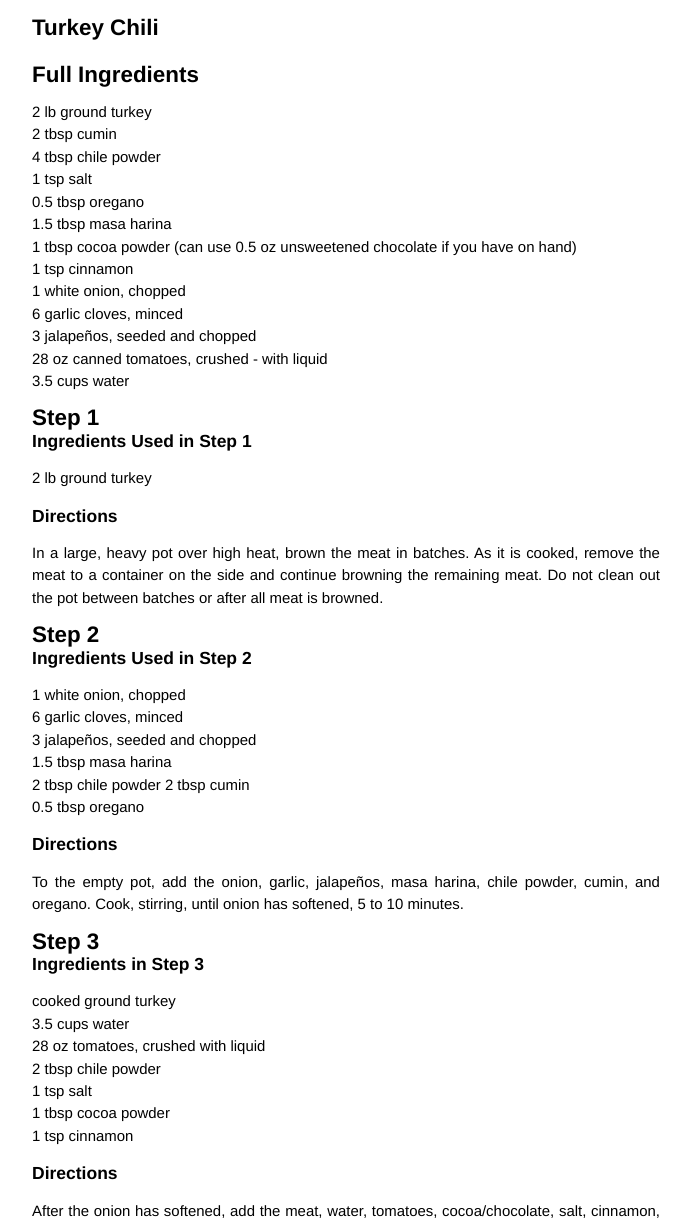
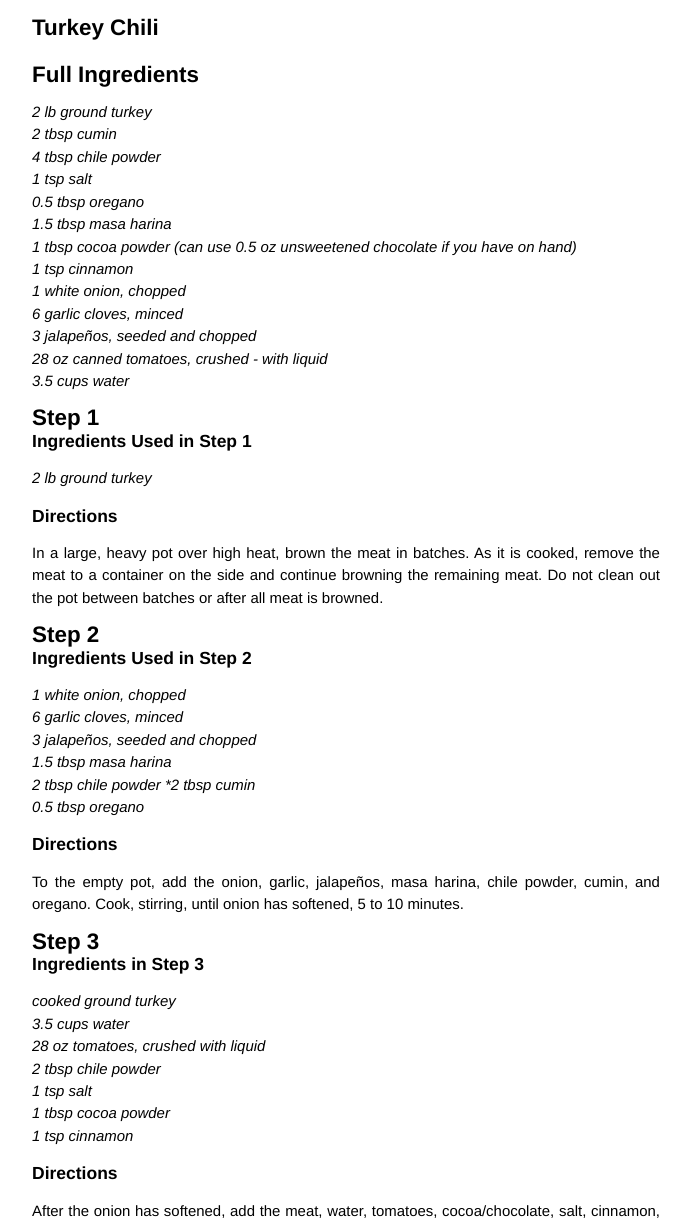
Before and after one commit to nemec/nemec.github.io, a Jekyll site: the page built from _posts/2020-02-24-turkey-chili-recipe.md, in a window 1280 px wide. Shown: the part 814-2039 px from the top of the page, without its empty margins (294-985 px from the left). Built offline with Jekyll 4.4.1, drawn with Linux system fonts in a browser that asks for light colours; comment, search, counter and statistics services are not loaded.

Commit message:
ingredients

```diff
--- a/_posts/2020-02-24-turkey-chili-recipe.md
+++ b/_posts/2020-02-24-turkey-chili-recipe.md
@@ -19,25 +19,25 @@ Below is my modified recipe:
 
 ## Full Ingredients
 
-2 lb ground turkey
-2 tbsp cumin
-4 tbsp chile powder
-1 tsp salt
-0.5 tbsp oregano
-1.5 tbsp masa harina
-1 tbsp cocoa powder (can use 0.5 oz unsweetened chocolate if you have on hand)
-1 tsp cinnamon
-1 white onion, chopped
-6 garlic cloves, minced
-3 jalapeños, seeded and chopped
-28 oz canned tomatoes, crushed - with liquid
-3.5 cups water
+*2 lb ground turkey*
+*2 tbsp cumin*
+*4 tbsp chile powder*
+*1 tsp salt*
+*0.5 tbsp oregano*
+*1.5 tbsp masa harina*
+*1 tbsp cocoa powder (can use 0.5 oz unsweetened chocolate if you have on hand)*
+*1 tsp cinnamon*
+*1 white onion, chopped*
+*6 garlic cloves, minced*
+*3 jalapeños, seeded and chopped*
+*28 oz canned tomatoes, crushed - with liquid*
+*3.5 cups water*
 
 ## Step 1
 
 ### Ingredients Used in Step 1
 
-2 lb ground turkey
+*2 lb ground turkey*
 
 ### Directions
 
@@ -47,13 +47,13 @@ In a large, heavy pot over high heat, brown the meat in batches. As it is cooked
 
 ### Ingredients Used in Step 2
 
-1 white onion, chopped
-6 garlic cloves, minced
-3 jalapeños, seeded and chopped
-1.5 tbsp masa harina
-2 tbsp chile powder
-2 tbsp cumin
-0.5 tbsp oregano
+*1 white onion, chopped*
+*6 garlic cloves, minced*
+*3 jalapeños, seeded and chopped*
+*1.5 tbsp masa harina*
+*2 tbsp chile powder
+*2 tbsp cumin*
+*0.5 tbsp oregano*
 
 ### Directions
 
@@ -63,13 +63,13 @@ To the empty pot, add the onion, garlic, jalapeños, masa harina, chile powder,
 
 ### Ingredients in Step 3
 
-cooked ground turkey
-3.5 cups water
-28 oz tomatoes, crushed with liquid
-2 tbsp chile powder
-1 tsp salt
-1 tbsp cocoa powder
-1 tsp cinnamon
+*cooked ground turkey*
+*3.5 cups water*
+*28 oz tomatoes, crushed with liquid*
+*2 tbsp chile powder*
+*1 tsp salt*
+*1 tbsp cocoa powder*
+*1 tsp cinnamon*
 
 ### Directions
 
```
